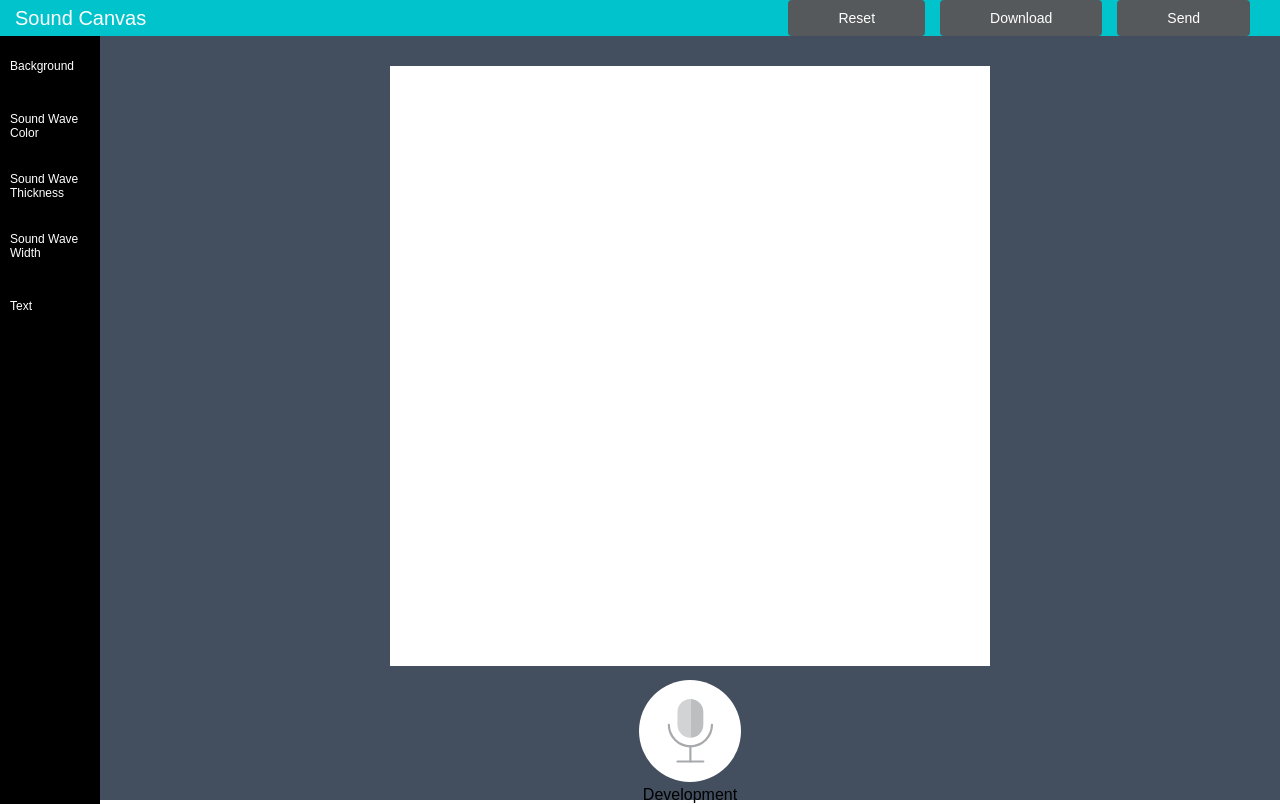
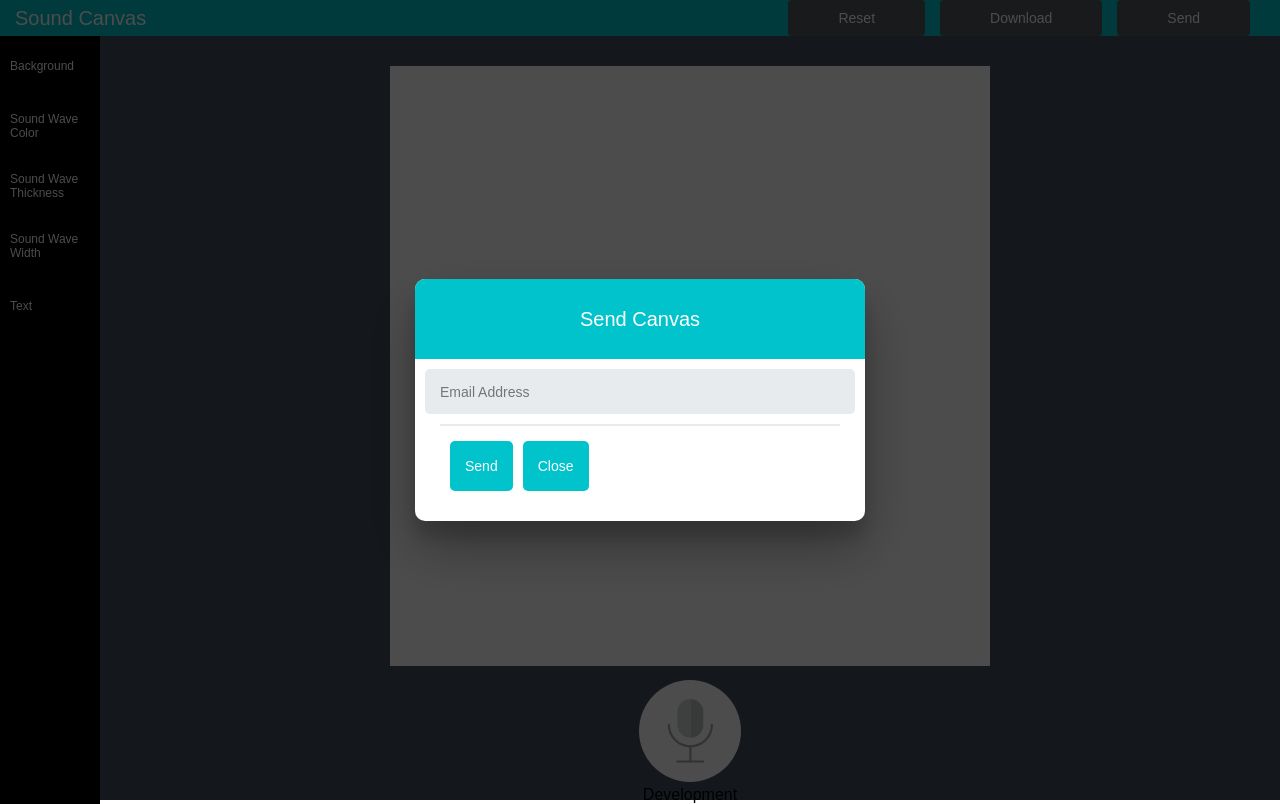
Before and after one commit to Osvaldo111/SoundCanvas, a React (Create React App) app in the folder client/: page / in a window 1280 px wide. Both pictures are taken after a click on the link "Send". Built offline with nearby package versions, Linux system fonts and the light colour scheme; a web font is replaced by a local one.

Commit message:
Send Form functionality completed

```diff
--- a/client/src/components/Canvas.js
+++ b/client/src/components/Canvas.js
@@ -2,12 +2,14 @@ import React from "react";
 import axios from "axios";
 import "../style/canvas.css";
 import { connect } from "react-redux";
+// Action reducers
 import { changeCanvasWidth } from "../actions";
 import { isMobileBttnPress } from "../actions";
 import { displayMobileBttn } from "../actions";
 import { isResetBttn } from "../actions";
 import { isGraphCompleted } from "../actions";
 import { isDownloadCanvas } from "../actions";
+// Utilities
 import recordBttn from "../images/recordBttn.svg";
 import audioUtilities from "../utilities/recording";
 import soundWaveThin from "../utilities/graphs/deve";
@@ -16,6 +18,9 @@ import canvasSizes from "../utilities/canvasSizes";
 import mobilBttn from "../images/menu-bttn.svg";
 import { dragObject } from "../utilities/dragObject";
 import { downloadCanvas } from "../utilities/downloadCanvas";
+// Components
+import SendForm from "./SendForm";
+
 /**
  * author: Osvaldo Carrillo
  * Date: 02/08/2020
@@ -42,7 +47,8 @@ class Canvas extends React.Component {
       soundWaveColor: "#000000",
       stopRecording: false,
       inputValue: "TEXT HERE",
-      displayText: false
+      displayText: false,
+      dispSendPopup: false
     };
     console.log(this.props);
   }
@@ -509,24 +515,37 @@ class Canvas extends React.Component {
   };
 
   sendCanvasEmail = () => {
-    const canvas = this.canvasRef.current;
-    const imgURL = canvas.toDataURL("image/jpg");
-    console.log(imgURL);
-    axios
-      .post("/api/sendCanvas", {
-        firstName: "Fredoooooooo",
-        imgURL: imgURL
-      })
-      .then(function(response) {
-        console.log(response);
-      })
-      .catch(function(error) {
-        console.log(error);
-      });
+    // const canvas = this.canvasRef.current;
+    // const imgURL = canvas.toDataURL("image/jpg");
+    // console.log(imgURL);
+    // axios
+    //   .post("/api/sendCanvas", {
+    //     firstName: "Fredoooooooo",
+    //     imgURL: imgURL
+    //   })
+    //   .then(function(response) {
+    //     console.log(response);
+    //   })
+    //   .catch(function(error) {
+    //     console.log(error);
+    //   });
+  };
+
+  handleSendPopDisp = () => {
+    const { dispSendPopup } = this.state;
+    if (dispSendPopup) {
+      this.setState({ dispSendPopup: false });
+    } else {
+      this.setState({ dispSendPopup: true });
+    }
+  };
+
+  handleSendFormBttn = result => {
+    console.log(result, "*****************");
   };
   render() {
     const { canvasWidth, canvasHeight, canvasColor, recorderBttn } = this.state;
-    const { displayBttn } = this.state;
+    const { displayBttn, dispSendPopup } = this.state;
     const { gfCompleted } = this.props.canvasProps;
 
     return (
@@ -574,7 +593,7 @@ class Canvas extends React.Component {
             className="mobileBttnEffect"
             id="download"
             download="myImage.jpg"
-            onClick={this.sendCanvasEmail}
+            onClick={this.handleSendPopDisp}
           >
             <div id="spinAnimMob"></div>
             <p>send</p>
@@ -602,6 +621,11 @@ class Canvas extends React.Component {
         <div style={{ display: "none" }}>
           <a href="" ref={this.downloadCavRef} download="myImage.jpg"></a>
         </div>
+        <SendForm
+          handleSend={this.handleSendFormBttn}
+          handleDisplay={this.handleSendPopDisp}
+          display={dispSendPopup}
+        />
       </div>
     );
   }
--- a/client/src/components/NavBar.js
+++ b/client/src/components/NavBar.js
@@ -3,6 +3,7 @@ import "../style/navBar.css";
 import { connect } from "react-redux";
 import { isResetBttn } from "../actions";
 import { isDownloadCanvas } from "../actions";
+import SendForm from "./SendForm";
 /**
  * @author Osvaldo Carrillo
  * Date: 02/08/2020
@@ -10,6 +11,12 @@ import { isDownloadCanvas } from "../actions";
  * of the application.
  */
 class NavBar extends React.Component {
+  constructor(props) {
+    super(props);
+    this.state = {
+      displaySendForm: false
+    };
+  }
   isResetBttnPress = () => {
     const { gfCompleted } = this.props.canvasProps;
     if (gfCompleted) {
@@ -27,7 +34,21 @@ class NavBar extends React.Component {
       alert("Please, record something");
     }
   };
+
+  handleSendPopDisp = () => {
+    const { displaySendForm } = this.state;
+    if (displaySendForm) {
+      this.setState({ displaySendForm: false });
+    } else {
+      this.setState({ displaySendForm: true });
+    }
+  };
+
+  handleSendFormBttn = result => {
+    console.log(result, "*****************");
+  };
   render() {
+    const { displaySendForm } = this.state;
     return (
       <div className="navBar">
         <div className="navBarLogo">
@@ -50,12 +71,17 @@ class NavBar extends React.Component {
             className="bttnEffect bttnSend"
             id="download"
             download="myImage.jpg"
-            onClick={this.isDownloadBttnPress}
+            onClick={this.handleSendPopDisp}
           >
             <div id="spinAnim"></div>
             <p>Send</p>
           </a>
         </div>
+        <SendForm
+          display={displaySendForm}
+          handleDisplay={this.handleSendPopDisp}
+          handleSend={this.handleSendFormBttn}
+        />
       </div>
     );
   }
--- /dev/null
+++ b/client/src/components/SendForm.js
@@ -0,0 +1,59 @@
+import React from "react";
+import "../style/sendForm.css";
+import { connect } from "react-redux";
+
+/**
+ * author: Osvaldo Carrillo
+ * This class is designed to display the send form when the user
+ * wants to send the canvas via email. This class uses the props
+ * "display" to show the form accordingly. And it uses the methods
+ * "handleClose()" to close the form when the button is closed. And the
+ * function "handleSend" to verify when the send button is pressed.
+ */
+class SendForm extends React.Component {
+  constructor(props) {
+    super(props);
+    this.state = {};
+  }
+
+  handleClose = () => {
+    this.props.handleDisplay();
+  };
+
+  handleSend = () => {
+    this.props.handleSend(true);
+  };
+
+  render() {
+    const { display } = this.props;
+    return (
+      <div
+        className="overSendCanv"
+        style={{
+          visibility: display ? "visible" : "",
+          opacity: display ? "1" : ""
+        }}
+      >
+        <div className="sendCardConta">
+          <div className="sendCardForm">
+            <div className="sendCarFormTitle">Send Canvas</div>
+            <div className="sendCanvFormBdy">
+              <div>
+                <input type="text" placeholder="Email Address" />
+              </div>
+            </div>
+            <div className="ruleLnFrm"></div>
+            <div className="sendCvaFrmFttr">
+              <a onClick={this.handleSend}>Send</a>
+              <a onClick={this.handleClose}>Close</a>
+            </div>
+          </div>
+        </div>
+      </div>
+    );
+  }
+}
+
+function mapStateToProps(state) {}
+const mapDispatchToProps = {};
+export default connect(null, mapDispatchToProps)(SendForm);
--- a/client/src/style/canvas.css
+++ b/client/src/style/canvas.css
@@ -158,6 +158,9 @@ input[type="text"] {
 * Small devices (small devices, 425px and up)
 */
 @media (min-width: 425px) {
+  .sendCardForm {
+    width: 350px;
+  }
 }
 
 /*
@@ -176,6 +179,10 @@ input[type="text"] {
   .mobilBttn {
     display: none;
   }
+
+  .sendCardForm {
+    width: 400px;
+  }
 }
 
 /**
@@ -184,6 +191,10 @@ input[type="text"] {
 @media (min-width: 992px) {
   .canvasSection {
     margin-top: 30px;
+  }
+
+  .sendCardForm {
+    width: 450px;
   }
 }
 
--- /dev/null
+++ b/client/src/style/sendForm.css
@@ -0,0 +1,85 @@
+/*---Send Canvas Cotainer ---*/
+.overSendCanv {
+  position: fixed;
+  top: 0;
+  bottom: 0;
+  left: 0;
+  right: 0;
+  background: rgba(0, 0, 0, 0.7);
+  transition: opacity 500ms;
+  opacity: 0;
+  visibility: hidden;
+  z-index: 3; /*Important*/
+}
+/*---Send Form---*/
+
+.sendCardConta {
+  display: flex;
+  align-items: center;
+  justify-content: center;
+  height: 100%;
+}
+.sendCardForm {
+  width: 250px;
+  border-radius: 10px;
+  background: white;
+  box-shadow: 0 27px 55px 0 rgba(0, 0, 0, 0.3),
+    0 17px 17px 0 rgba(0, 0, 0, 0.15);
+}
+
+.sendCarFormTitle {
+  width: 100%;
+  display: flex;
+  align-items: center;
+  justify-content: center;
+  height: 80px;
+  font-size: 20px;
+  background: #00c3cc;
+  color: white;
+  border-radius: 10px 10px 0 0;
+}
+.sendCanvFormBdy {
+  padding: 10px;
+}
+
+.sendCanvFormBdy > div {
+  display: flex;
+  justify-content: space-around;
+}
+
+.sendCanvFormBdy > div > input[type="text"] {
+  width: 100%;
+  height: 35px;
+  padding: 5px 15px;
+  border-radius: 5px;
+  outline: none;
+  border: none;
+  background: #e8ebed;
+  color: #576366;
+  font-size: 14px;
+}
+
+.ruleLnFrm {
+  height: 2px;
+  background: #e8ebed;
+  margin: 0px 25px;
+}
+
+.sendCvaFrmFttr {
+  margin: 0 25px 15px 25px;
+  padding: 15px 10px;
+}
+
+.sendCvaFrmFttr > a {
+  display: inline-block;
+  height: 40px;
+  line-height: 40px;
+  border: none;
+  border-radius: 5px;
+  padding: 5px 15px;
+  background: #00c3cc;
+  color: white;
+  font-size: 14px;
+  margin-right: 10px;
+  cursor: pointer;
+}
```
Also changed, not shown: client/src/components/ComponentExp.js (renamed from client/src/style/ComponentExp.js).
